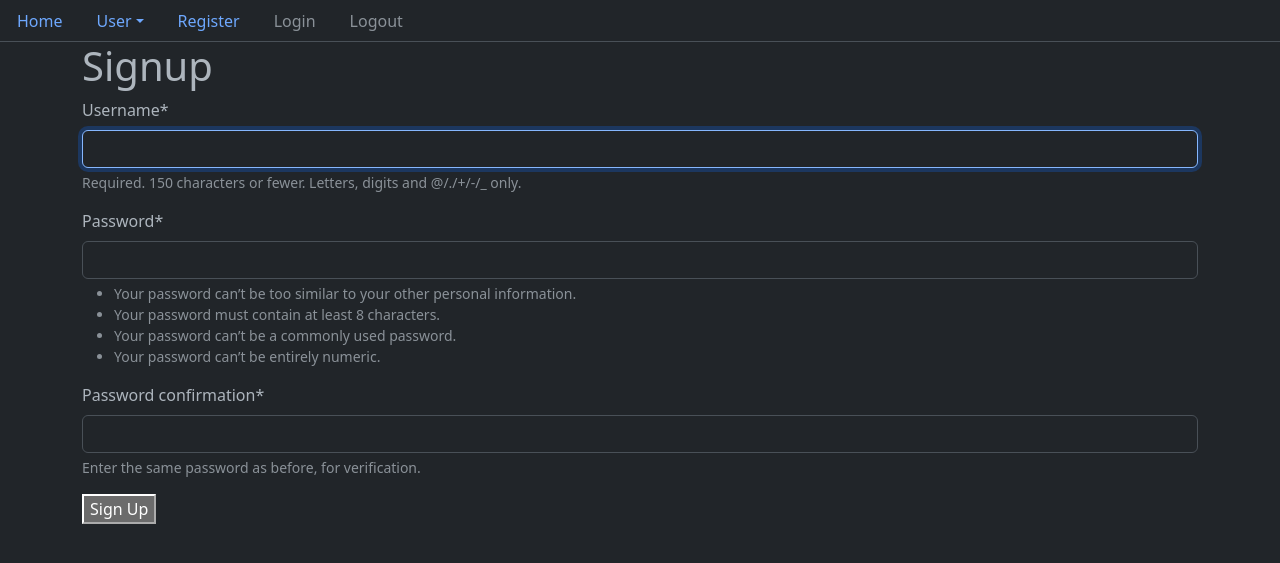
After one commit to giovanibs/django_bucket_list, a Django app: page /signup/ in a window 1280 px wide. The commit adds this page. Shown: the top 563 px of the page. Run offline with Django 4.2, Linux system fonts and the light colour scheme; some libraries are stand-ins or nearby versions.

Commit message:
+ signup and login

```diff
--- a/bucketapp/templates/bucketapp/base.html
+++ b/bucketapp/templates/bucketapp/base.html
@@ -45,7 +45,7 @@
           </div>
         </li>
         <li class="nav-item" role="presentation">
-          <a href="{% url 'register' %}" class="nav-link">Register</a>
+          <a href="{% url 'signup' %}" class="nav-link">Register</a>
         </li>
         <li class="nav-item" role="presentation">
           <a href="#tab5Id" class="nav-link disabled">Login</a>
--- a/bucketapp/templates/bucketapp/register.html
+++ /dev/null
@@ -1,5 +0,0 @@
-{% extends 'bucketapp/base.html' %} {% block content %}
-
-<h1>Coming soon!</h1>
-
-{% endblock content %}
--- a/django_bucket_list/settings.py
+++ b/django_bucket_list/settings.py
@@ -39,6 +39,7 @@ INSTALLED_APPS = [
     'django.contrib.staticfiles',
 
     'bucketapp',
+    'userapp',
     'crispy_forms',
     "crispy_bootstrap5",
 ]
--- a/django_bucket_list/urls.py
+++ b/django_bucket_list/urls.py
@@ -5,4 +5,5 @@ from django.urls import path, include
 urlpatterns = [
     path('admin/', admin.site.urls),
     path('', include('bucketapp.urls')),
+    path('', include('userapp.urls')),
 ]
--- /dev/null
+++ b/userapp/templates/userapp/signup.html
@@ -0,0 +1,11 @@
+{% extends '../bucketapp/base.html' %} {% block content %}
+{% load crispy_forms_tags %}
+
+<h1>Signup</h1>
+    <form method="POST">
+        {% csrf_token %}
+        {{ form|crispy }}
+        <button type="submit">Sign Up</button>
+</form>
+
+{% endblock content %}
--- /dev/null
+++ b/userapp/urls.py
@@ -0,0 +1,8 @@
+from django.urls import path
+from . import views
+
+urlpatterns = [
+    path('signup/', views.signup, name='signup'),
+    path('login/', views.login, name='login'),
+    path('logout/', views.logout, name='logout'),
+]
--- a/userapp/views.py
+++ b/userapp/views.py
@@ -1,3 +1,29 @@
-from django.shortcuts import render
+from django.shortcuts import render, redirect
+from django.contrib.auth.forms import UserCreationForm, AuthenticationForm
+from django.contrib.auth import login as auth_login, logout as auth_logout
 
-# Create your views here.
+def signup(request):
+    if request.method == 'POST':
+        form = UserCreationForm(request.POST)
+        if form.is_valid():
+            user = form.save()
+            auth_login(request, user)
+            return redirect('login')
+    else:
+        form = UserCreationForm()
+    return render(request, 'userapp/signup.html', {'form': form})
+
+def login(request):
+    if request.method == 'POST':
+        form = AuthenticationForm(request, data=request.POST)
+        if form.is_valid():
+            user = form.get_user()
+            auth_login(request, user)
+            return redirect('/')
+    else:
+        form = AuthenticationForm()
+    return render(request, 'userapp/login.html', {'form': form})
+
+def logout(request):
+    auth_logout(request)
+    return redirect('login')
```
Also changed, not shown: userapp/templates/userapp/login.html (added, +11 -0 lines).
